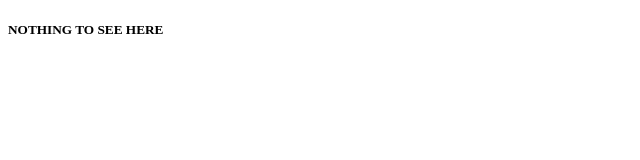
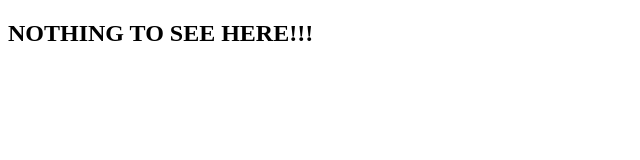
Before and after one commit to GingerRin/Test, a plain HTML site: page index.html in a window 1280 px wide. Shown: the whole page, without its empty margins (0-640 px from the left). Drawn offline with Linux system fonts and the light colour scheme.

Commit message:
Update index.html
yes yes

```diff
--- a/index.html
+++ b/index.html
@@ -4,6 +4,6 @@
 	<title>TEST</title>
 </head>
 <body>
-	<h5>NOTHING TO SEE HERE</h5>
+	<h2>NOTHING TO SEE HERE!!!</h2>
 </body>
 </html>
```
